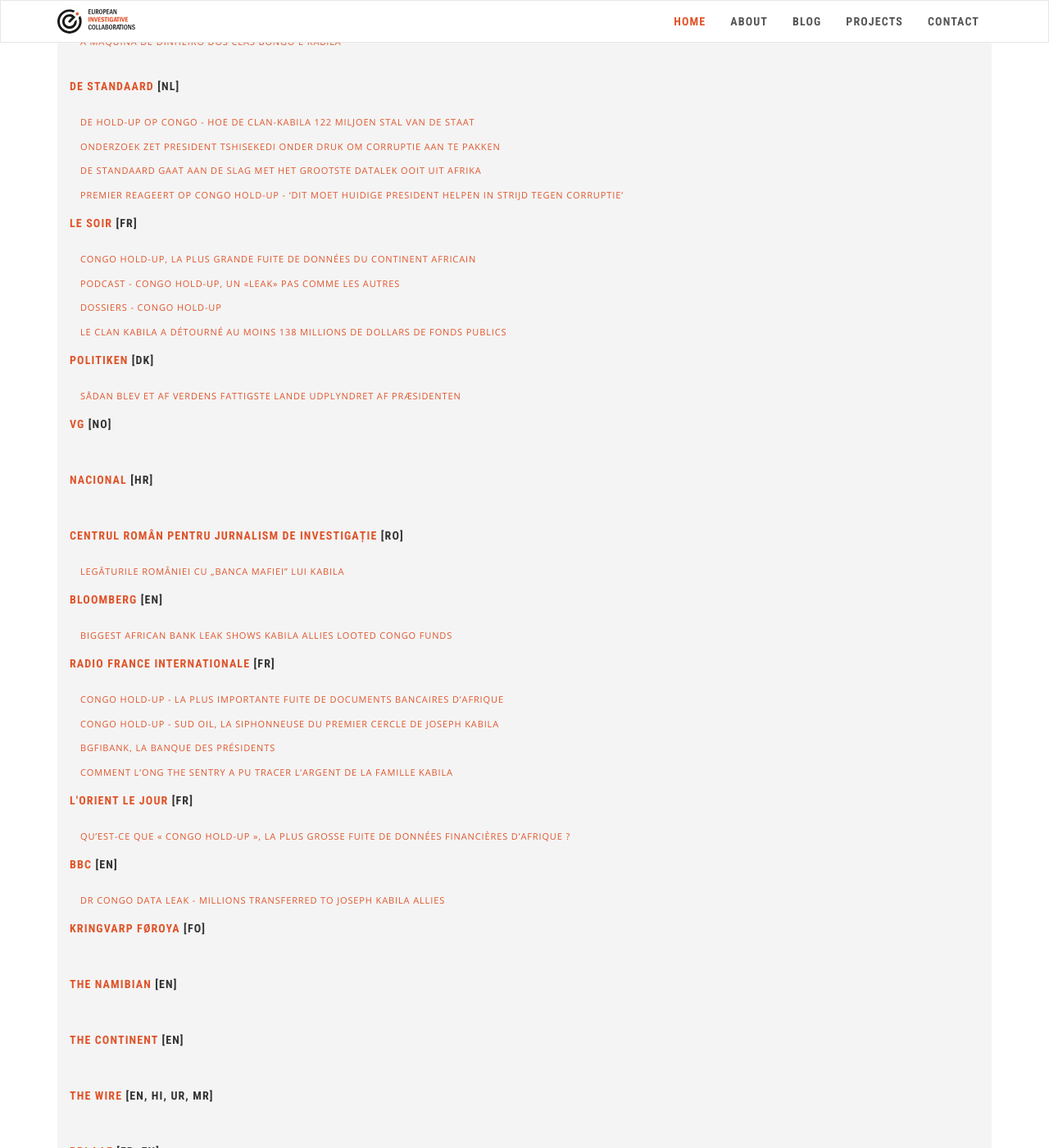
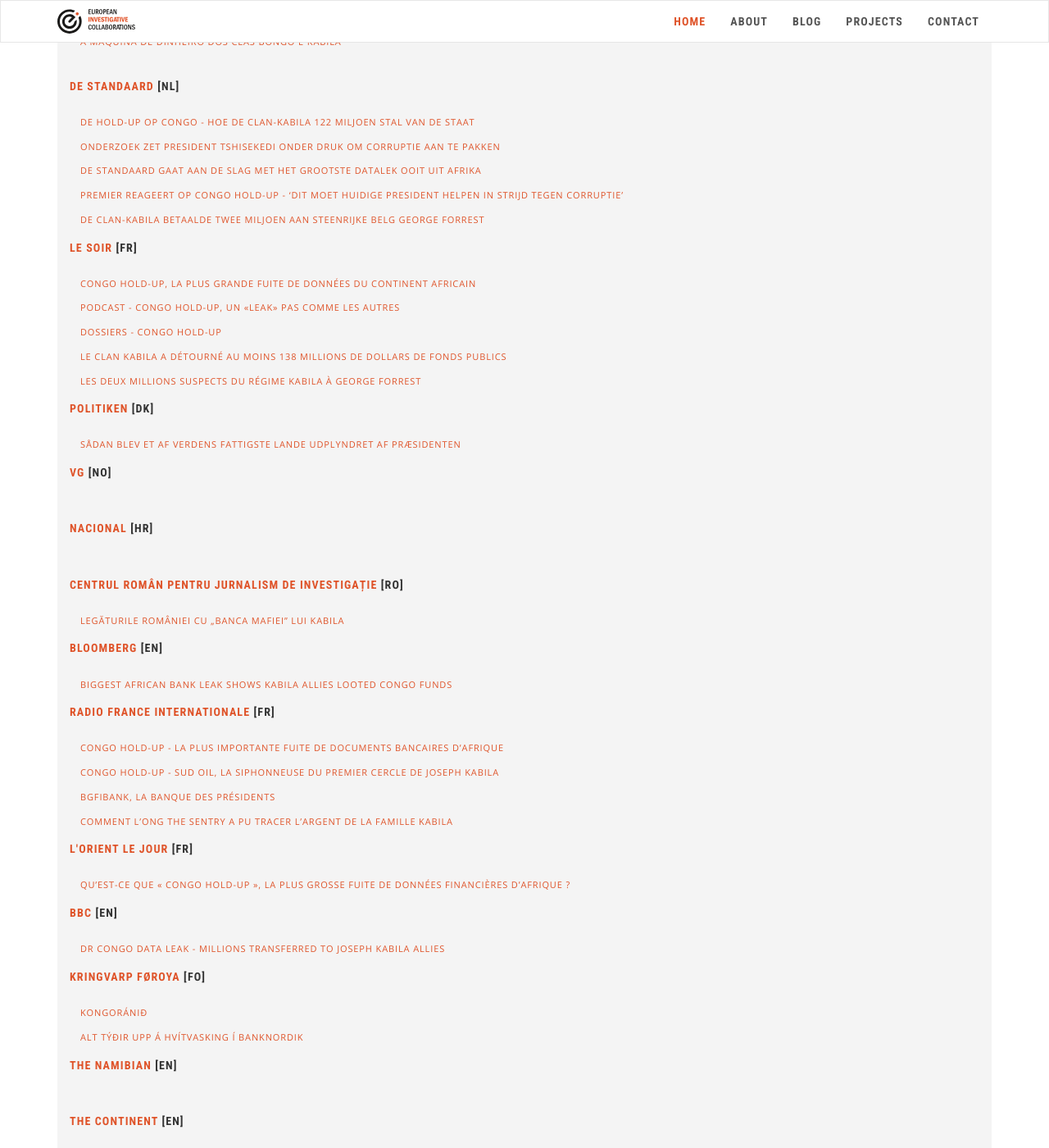
Before and after one commit to eic-network/eic-incubator.github.io, a Jekyll site: the page built from _projects/congo-holdup.md, in a window 1280 px wide and 1400 px high, scrolled down 1697 px. Shown: the whole window at 82% size. Built offline with Jekyll 4.4.1, drawn with Linux system fonts in a browser that asks for light colours; nearby versions of some CDN libraries.

Commit message:
Update congo-holdup.md

```diff
--- a/_projects/congo-holdup.md
+++ b/_projects/congo-holdup.md
@@ -64,6 +64,8 @@ publications:
     url: https://www.standaard.be/cnt/dmf20211119_94242606
   - name: Premier reageert op Congo hold-up - ‘Dit moet huidige president helpen in strijd tegen corruptie’
     url: https://www.standaard.be/cnt/dmf20211119_95552902
+  - name: De clan-Kabila betaalde twee miljoen aan steenrijke Belg George Forrest
+    url: https://www.standaard.be/cnt/dmf20211121_98057483
   name: De Standaard
   url: https://www.standaard.be/
 - lang: "[FR]"
@@ -76,6 +78,8 @@ publications:
     url: https://www.lesoir.be/340772/sections/congo-hold
   - name: Le clan Kabila a détourné au moins 138 millions de dollars de fonds publics
     url: https://www.lesoir.be/407338/article/2021-11-19/congo-hold-le-clan-kabila-detourne-au-moins-138-millions-de-dollars-de-fonds
+  - name: Les deux millions suspects du régime Kabila à George Forrest
+    url: https://www.lesoir.be/407714/article/2021-11-22/congo-hold-les-deux-millions-suspects-du-regime-kabila-george-forrest
   name: Le Soir
   url: https://www.lesoir.be/
 - lang: "[DK]"
@@ -133,8 +137,10 @@ publications:
   url: https://www.bbc.com/
 - lang: "[FO]"
   links:
-  - name:
-    url:
+  - name: Kongoránið
+    url: https://kvf.fo/kongor%C3%A1ni%C3%B0
+  - name: Alt týðir upp á hvítvasking í BankNordik
+    url: https://kvf.fo/greinar/2021/11/22/alt-tydir-upp-hvitvasking-i-banknordik
   name: Kringvarp Føroya
   url: https://kvf.fo/
 - lang: "[EN]"
```
